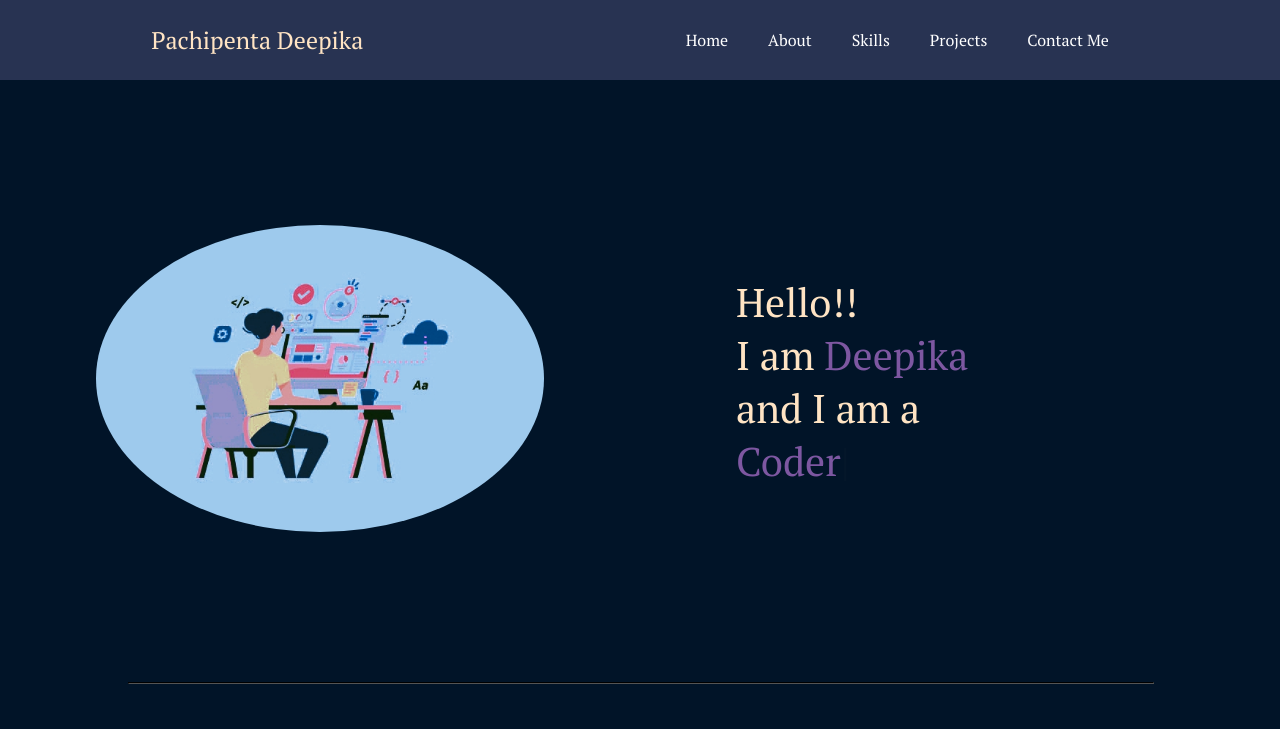
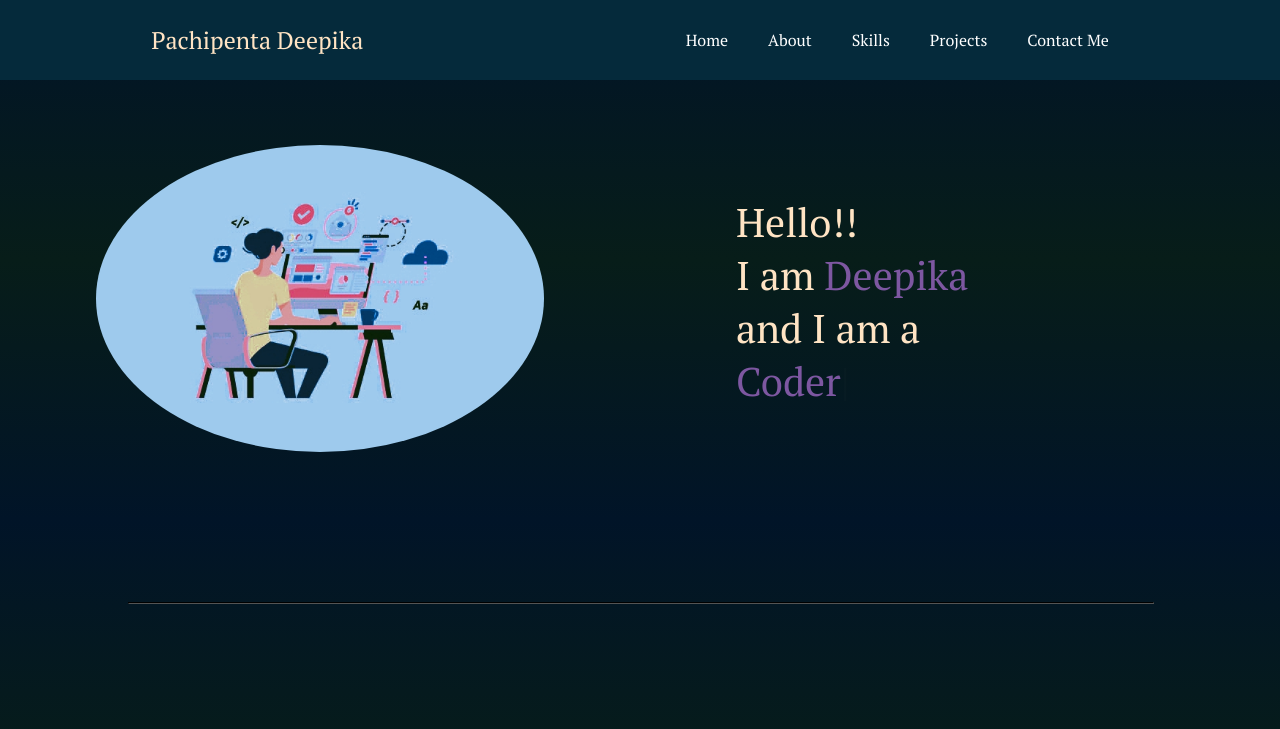
Before and after one commit to deepikapatnaik/portfolio, a plain HTML site: page index.html in a window 1280 px wide. Shown: the top 729 px of the page. Drawn offline with nearby package versions, Linux system fonts and the light colour scheme.

Commit message:
second commit

```diff
--- a/index.html
+++ b/index.html
@@ -7,7 +7,7 @@
     <title>Deepika's Portfolio</title>
 </head>
 <body>
-    <header>
+    <header class="head">
         <nav>
             <div class="left">Pachipenta Deepika</div>
             <div class="right">
@@ -76,7 +76,7 @@
             <div>
             <h2 class="contact">Contact Me</h2>
             <div class="contact_form">
-                <form action="https://formsubmit.co/deepikapatnaik001@gmail.com" method="POST">
+                <form action="mailto:deepikapatnaik001@gmail.com" method="POST">
                     <h3>Send message</h3>
                     <div class="input_box">
                         <input type="text" id="Full Name" name="" required="required">
--- a/styles.css
+++ b/styles.css
@@ -9,9 +9,16 @@ font-family: 'PT Serif', serif;
     padding: 0;
 }
 body{
-    background-color: rgb(1, 20, 40);
+    /*background-color: rgb(1, 20, 40);*/
+    background-image: repeating-linear-gradient(rgb(1, 20, 40),rgb(7, 29, 25) 10%,rgb(1, 20, 40) 20%);
     color: bisque;
     font-family: 'PT Serif', serif;
+}
+.head {
+    position: fixed;
+    width: 100%;
+    margin-top: 0;
+    top: 0;
 }
 nav {
     display: flex;
@@ -19,7 +26,7 @@ nav {
     justify-content: space-around;
     align-items: center;
     height: 80px;
-    background-color: rgb(40, 51, 82);
+    background-color: rgb(5, 42, 59);
     width: 100%;
 }
 .left{
@@ -28,6 +35,7 @@ nav {
 nav ul {
     display: flex;
     justify-content: center;
+    flex-wrap: wrap;
 }
 nav ul li {
     list-style: none;
@@ -194,8 +202,8 @@ nav ul li a:hover {
     padding: 10px;
     font-size: 18px;
 }
-@media (max-width: 991px) {
+/*@media (max-width: 991px) {
     .contact_form{
         width: 100%;
     }
-}
+}*/
```
